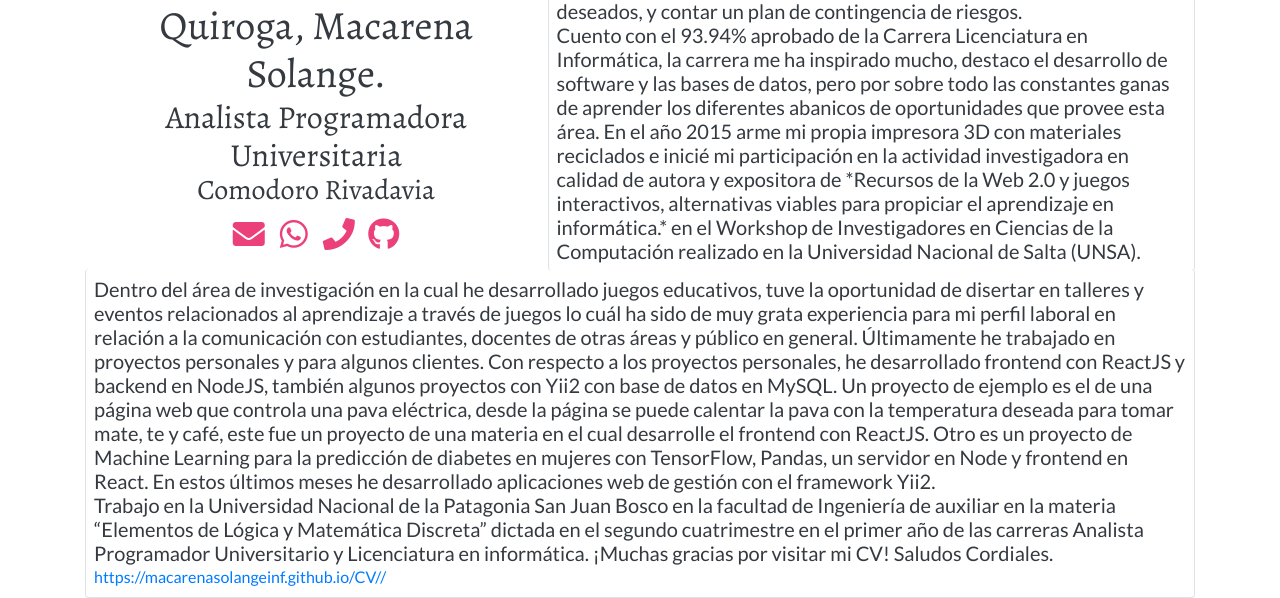
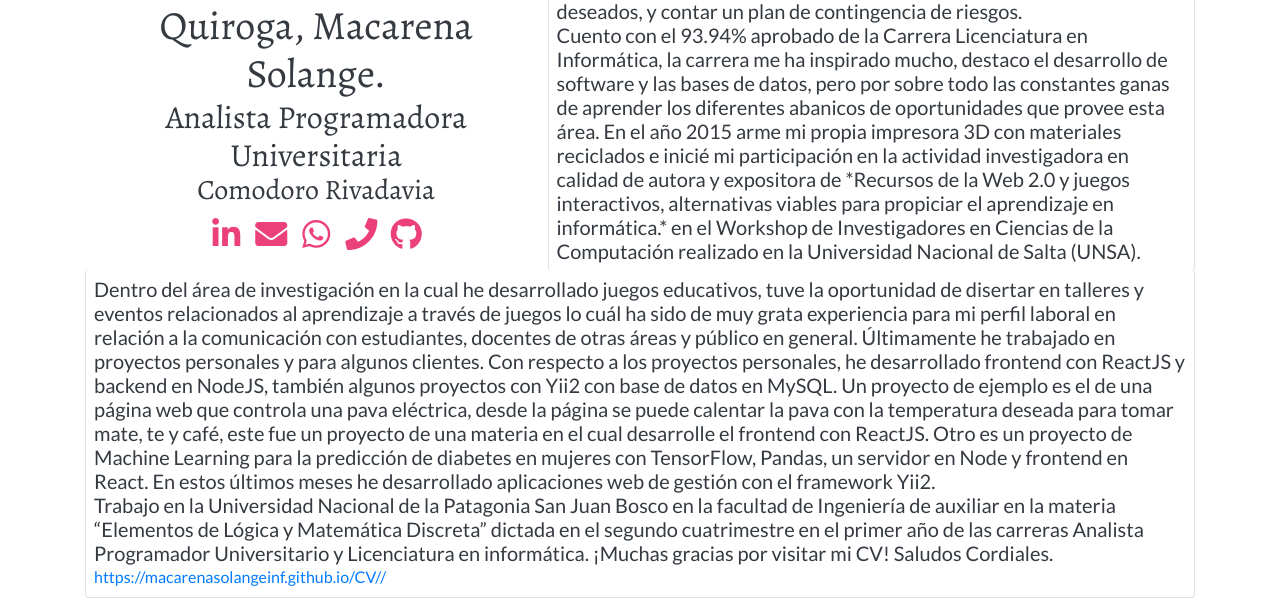
Before and after one commit to MacarenaSolangeinf/CV, a plain HTML site: page index.html in a window 1280 px wide. Shown: the part 250-848 px from the top of the page. Drawn offline with nearby package versions, Linux system fonts and the light colour scheme; some icons are missing.

Commit message:
Añade Linkedin

```diff
--- a/index.html
+++ b/index.html
@@ -96,6 +96,13 @@
 <h2 class="text-dark mb-0">Analista Programadora Universitaria</h2>
 <h3 class="text-dark mb-0">Comodoro Rivadavia</h3>
 <div class="mt-2 d-flex flex-wrap justify-content-center">
+   <div style="height:45px; width:45px;">
+                    <h2>
+                        <a href="https://www.linkedin.com/in/macarena-solange-quiroga-8348311b4/">
+                            <i class="text-primary zoomlink fab fa-linkedin-in"></i>
+                        </a>
+                    </h2>
+  </div>
 
   <div style="height:45px; width:45px;">
     <h2>
```
